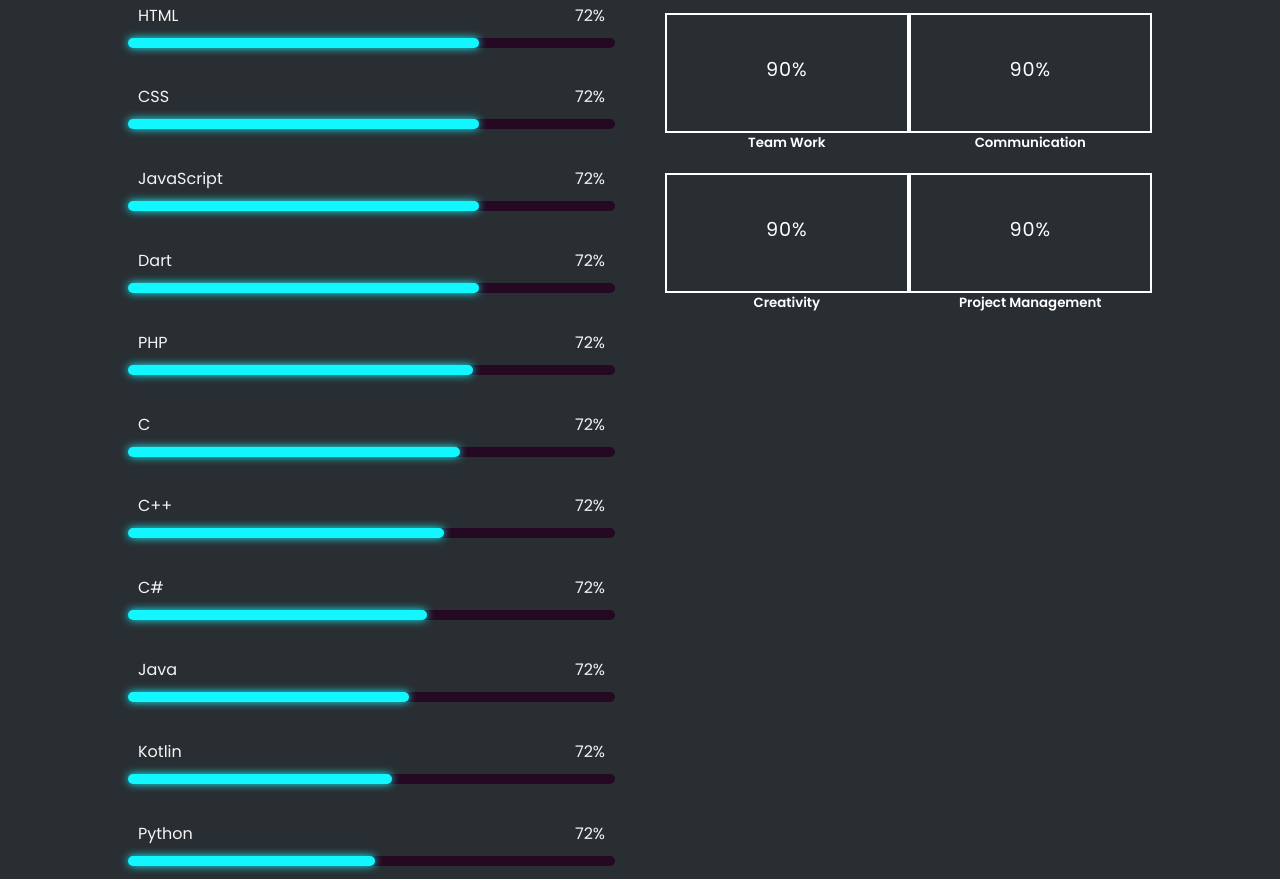
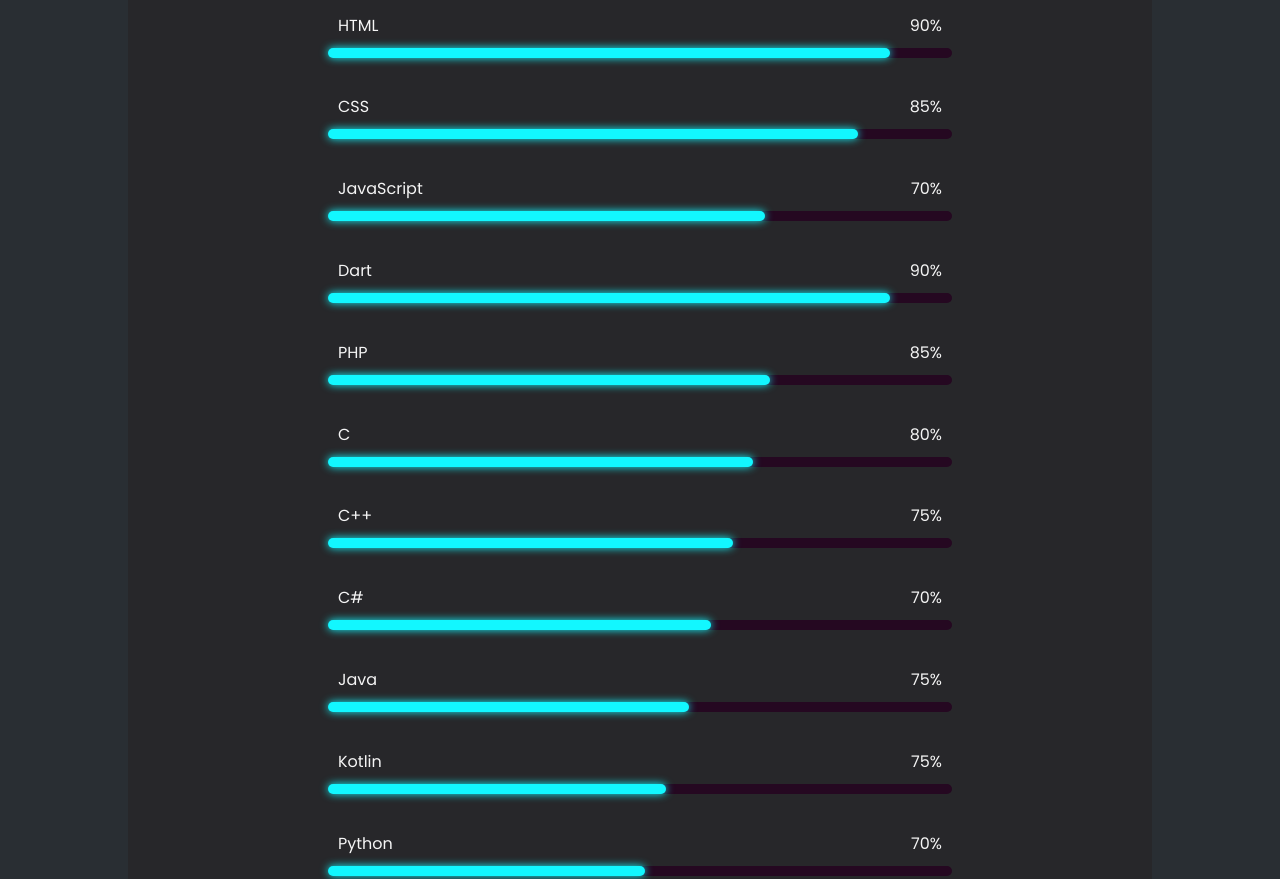
Before and after one commit to AnasKakuwala/anasportfolio.github.io, a website with bundled scripts: page index.html in a window 1280 px wide. Shown: the part 2857-3736 px from the top of the page. Built offline with nearby package versions, Linux system fonts and the light colour scheme.

Commit message:
skill update

```diff
--- a/index.html
+++ b/index.html
@@ -321,7 +321,7 @@
           <div class="skill-bar">
             <div class="info">
               <p>HTML</p>
-              <p>72%</p>
+              <p>90%</p>
             </div>
             <div class="bar">
               <span class="HTML"></span>
@@ -331,7 +331,7 @@
           <div class="skill-bar">
             <div class="info">
               <p>CSS</p>
-              <p>72%</p>
+              <p>85%</p>
             </div>
             <div class="bar">
               <span class="CSS"></span>
@@ -341,7 +341,7 @@
           <div class="skill-bar">
             <div class="info">
               <p>JavaScript</p>
-              <p>72%</p>
+              <p>70%</p>
             </div>
             <div class="bar">
               <span class="JavaScript"></span>
@@ -351,7 +351,7 @@
           <div class="skill-bar">
             <div class="info">
               <p>Dart</p>
-              <p>72%</p>
+              <p>90%</p>
             </div>
             <div class="bar">
               <span class="Dart"></span>
@@ -361,7 +361,7 @@
           <div class="skill-bar">
             <div class="info">
               <p>PHP</p>
-              <p>72%</p>
+              <p>85%</p>
             </div>
             <div class="bar">
               <span class="PHP"></span>
@@ -371,7 +371,7 @@
           <div class="skill-bar">
             <div class="info">
               <p>C</p>
-              <p>72%</p>
+              <p>80%</p>
             </div>
             <div class="bar">
               <span class="C"></span>
@@ -381,7 +381,7 @@
           <div class="skill-bar">
             <div class="info">
               <p>C++</p>
-              <p>72%</p>
+              <p>75%</p>
             </div>
             <div class="bar">
               <span class="Cpp"></span>
@@ -391,7 +391,7 @@
           <div class="skill-bar">
             <div class="info">
               <p>C#</p>
-              <p>72%</p>
+              <p>70%</p>
             </div>
             <div class="bar">
               <span class="Csh"></span>
@@ -401,7 +401,7 @@
           <div class="skill-bar">
             <div class="info">
               <p>Java</p>
-              <p>72%</p>
+              <p>75%</p>
             </div>
             <div class="bar">
               <span class="Java"></span>
@@ -411,7 +411,7 @@
           <div class="skill-bar">
             <div class="info">
               <p>Kotlin</p>
-              <p>72%</p>
+              <p>75%</p>
             </div>
             <div class="bar">
               <span class="Kotlin"></span>
@@ -421,14 +421,14 @@
           <div class="skill-bar">
             <div class="info">
               <p>Python</p>
-              <p>72%</p>
+              <p>70%</p>
             </div>
             <div class="bar">
               <span class="Python"></span>
             </div>
           </div>
         </div>
-
+<!--
         <div class="skill-right">
           <h3>Professional Skills</h3>
 
@@ -464,7 +464,7 @@
                 <small>Project Management</small>
               </div>
             </div>
-          </div>
+          </div> -->
         </div>
       </div>
     </section>
--- a/style.css
+++ b/style.css
@@ -500,14 +500,21 @@ section{
 .skills{
     background: var(--secon-bg-color);
 }
-
+/*
 .skill-main{
     width: 100%;
     display: grid;
     grid-template-columns: repeat(2,1fr);
     grid-row-gap: 30px;
     grid-column-gap: 50px;
+} */
+
+.skill-left {
+    padding: 10px 200px 10px 200px;
+    background: #26212178;
+    border-radius: 20px;
 }
+
 .skill-bar{
     margin-bottom: 2.3rem;
 }
@@ -545,57 +552,57 @@ section{
 }
 
 .skill-bar .bar .HTML{
-    width: 72%;
+    width: 90%;
     animation: HTML 2s;
 }
 
 .skill-bar .bar .CSS{
-    width: 72%;
+    width: 85%;
     animation: CSS 3s;
 }
 
 .skill-bar .bar .JavaScript{
-    width: 72%;
+    width: 70%;
     animation: JavaScript 4s;
 }
 
 .skill-bar .bar .Dart{
-    width: 72%;
+    width: 90%;
     animation: Dart 5s;
 }
 
 .skill-bar .bar .PHP{
-    width: 72%;
+    width: 85%;
     animation: PHP 6s;
 }
 
 .skill-bar .bar .C{
-    width: 72%;
+    width: 80%;
     animation: C 7s;
 }
 
 .skill-bar .bar .Cpp{
-    width: 72%;
+    width: 70%;
     animation: Cpp 8s;
 }
 
 .skill-bar .bar .Csh{
-    width: 72%;
+    width: 75%;
     animation: Csh 9s;
 }
 
 .skill-bar .bar .Java{
-    width: 72%;
+    width: 75%;
     animation: Java 10s;
 }
 
 .skill-bar .bar .Kotlin{
-    width: 72%;
+    width: 75%;
     animation: Kotlin 11s;
 }
 
 .skill-bar .bar .Python{
-    width: 72%;
+    width: 70%;
     animation: Python 12s;
 }
 
```
